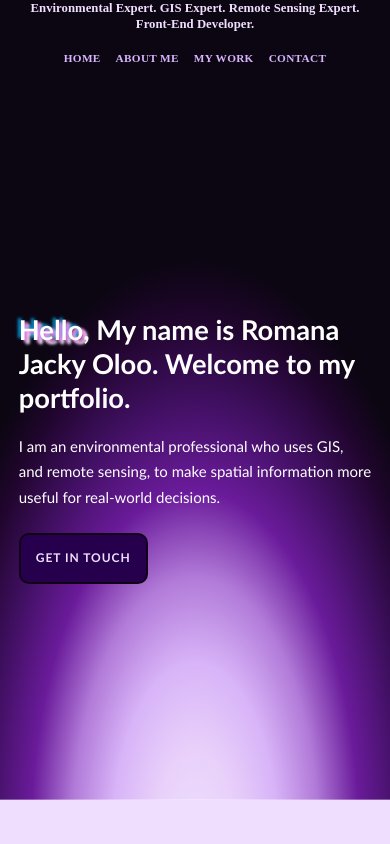
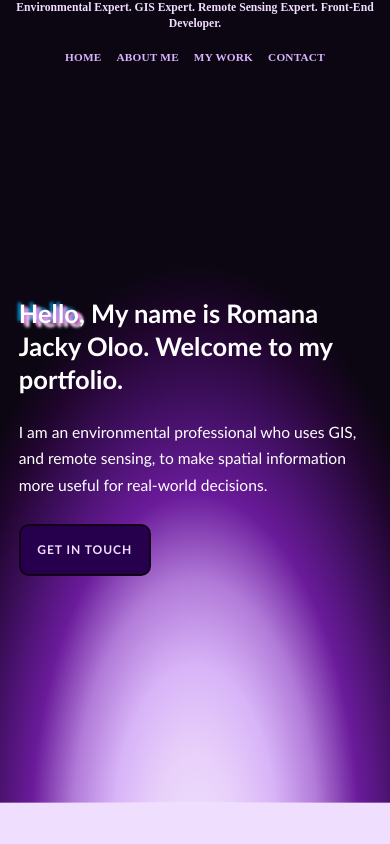
Before and after one commit to romanajacky/Portfolio-, a plain HTML site: page index.html in a window 390 px wide. Shown: the part 52-896 px from the top of the page. Drawn offline with Linux system fonts and the light colour scheme.

Commit message:
Update styles.css
Updated styles.css to make it mobile responsive

```diff
--- a/styles.css
+++ b/styles.css
@@ -1,3 +1,5 @@
+/*UNIVERSAL STYLES*/
+
 *, *::before, *::after {
     box-sizing: border-box;
 }
@@ -30,6 +32,8 @@ h1, h2, h3, p {
 h2 {
     font-weight: 800;
 }
+
+/*NAVBAR*/
 
 .navbar {
     position: fixed;
@@ -88,6 +92,9 @@ h2 {
     color: #EFDEFD;
 }
 
+
+/*HOME*/
+
 #home {
     display: flex;
     flex-direction: column;
@@ -98,10 +105,23 @@ h2 {
     padding: 120px 4rem 4rem;
     font-size: 1rem;
     font-weight: 400;
-  font-family: 'Trebuchet MS', 'Lucida Sans Unicode', 'Lucida Grande', 'Lucida Sans', Arial, sans-serif;
+    font-family: 'Trebuchet MS', 'Lucida Sans Unicode',
+        'Lucida Grande', 'Lucida Sans', Arial, sans-serif;
     line-height: 1.7;
     color: #FFFFFF;
-  background: radial-gradient( ellipse 70% 80% at 50% 105%, #EFDEFD 0%, #E8D0FA 15%, #D8B4F8 30%, #B17AD8 45%, #6A1B9A 60%, #421064 75%, #20052D 90%, #0C0613 100% );
+
+    background: radial-gradient(
+        ellipse 70% 80% at 50% 105%,
+        #EFDEFD 0%,
+        #E8D0FA 15%,
+        #D8B4F8 30%,
+        #B17AD8 45%,
+        #6A1B9A 60%,
+        #421064 75%,
+        #20052D 90%,
+        #0C0613 100%
+    );
+
     background-repeat: no-repeat;
     background-size: cover;
     background-position: center;
@@ -126,7 +146,10 @@ h2 {
 }
 
 span {
-  text-shadow: 3px 2px 3px #FC8AF6, -3px -2px 3px #048BCA, 5px 4px 3px #FFFFFF;
+    text-shadow:
+        3px 2px 3px #FC8AF6,
+        -3px -2px 3px #048BCA,
+        5px 4px 3px #FFFFFF;
 }
 
 .btn {
@@ -159,6 +182,8 @@ span {
     color: #110016;
 }
 
+/*ABOUT*/
+
 #about {
     display: flex;
     flex-direction: column;
@@ -169,7 +194,8 @@ span {
     padding: 5rem 4rem;
     font-size: 1.1rem;
     font-weight: 400;
-  font-family: 'Trebuchet MS', 'Lucida Sans Unicode', 'Lucida Grande', 'Lucida Sans', Arial, sans-serif;
+    font-family: 'Trebuchet MS', 'Lucida Sans Unicode',
+        'Lucida Grande', 'Lucida Sans', Arial, sans-serif;
     line-height: 1.7;
     color: #0C0613;
     background-color: #EFDEFD;
@@ -233,13 +259,16 @@ abbr:hover {
     margin-bottom: 0;
 }
 
+/*WORK*/
+
 #work {
     width: 100%;
     min-height: 100vh;
     padding: 5rem 4rem;
     background-color: #0C0613;
     color: #0C0613;
-  font-family: 'Trebuchet MS', 'Lucida Sans Unicode', 'Lucida Grande', 'Lucida Sans', Arial, sans-serif;
+    font-family: 'Trebuchet MS', 'Lucida Sans Unicode',
+        'Lucida Grande', 'Lucida Sans', Arial, sans-serif;
 }
 
 .seemywork {
@@ -329,15 +358,15 @@ abbr:hover {
 #work a.view-project:hover {
     background-color: #D8B4FE;
     color: #0C0613;
-
 }
 
 #work a.view-project:active {
-
     background-color: #0C0613;
     color: #FFFFFF;
     transform: translateY(-1px);
 }
+
+/*FULL-SCREEN PROJECT MODAL*/
 
 .project-modal {
     position: fixed;
@@ -347,7 +376,6 @@ abbr:hover {
     height: 100vh;
     height: 100dvh;
     background-color: #0C0613;
-
     display: flex;
     flex-direction: column;
 }
@@ -363,15 +391,12 @@ abbr:hover {
     width: 100%;
     min-height: 50px;
     flex-shrink: 0;
-
     background-color: #111827;
     box-shadow: none;
-
     display: flex;
     justify-content: flex-end;
     align-items: center;
     gap: 0.5rem;
-
     padding: 0.25rem 1rem;
     z-index: 1000;
 }
@@ -379,39 +404,27 @@ abbr:hover {
 #project-modal #close-project {
     position: fixed;
     top: 4px;
-    right: 15x;
+    right: 15px;
     z-index: 1001;
-
     display: flex;
     align-items: center;
     justify-content: center;
-
     width: 48px;
     height: 48px;
     padding: 0;
     margin: 0;
-
     background-color: transparent;
     color: #D8B4FE;
-
     font-family: Arial, sans-serif;
     font-size: 2.8rem;
     font-weight: 300;
     line-height: 1;
-
     border: none;
     box-shadow: none;
     cursor: pointer;
-
     transform-origin: center;
-    transition:
-        color 0.3s ease,
-        transform 0.3s ease;
-}
-
-#project-modal #close-project {
+    transition: background-color 0.2s ease, color 0.2s ease;
     border-radius: 4px;
-    transition: background-color 0.2s ease, color 0.2s ease;
 }
 
 #project-modal #close-project:hover {
@@ -429,6 +442,8 @@ abbr:hover {
     background-color: #FFFFFF;
     display: block;
 }
+
+/*CONTACT*/
 
 #contact {
     display: flex;
@@ -471,11 +486,12 @@ abbr:hover {
 label {
     display: block;
     margin: 0.75rem 0 0.4rem;
-  color: #EFDEFD; /* Fixed color conflict over dark purple box */
+    color: #EFDEFD;
     font-weight: 600;
 }
 
-input, textarea {
+input,
+textarea {
     display: block;
     width: 100%;
     max-width: 100%;
@@ -492,7 +508,8 @@ textarea {
     resize: vertical;
 }
 
-input:focus, textarea:focus {
+input:focus,
+textarea:focus {
     outline: 2px solid #EFDEFD;
     outline-offset: 2px;
 }
@@ -536,6 +553,8 @@ input:focus, textarea:focus {
     display: none;
 }
 
+/*FOOTER*/
+
 .footer {
     width: 100%;
     padding: 2rem 1.5rem;
@@ -569,13 +588,9 @@ span.copyright {
     color: #EFDEFD;
 }
 
-@media (max-width: 1000px) {
-  #work {
-    padding: 4rem 2rem;
-    }
-}
+/*TABLETS*/
 
-@media (max-width: 1000px) {
+@media (min-width: 601px) and (max-width: 1000px) {
 
     .navbar {
         gap: 1rem;
@@ -633,12 +648,17 @@ span.copyright {
     }
 }
 
+
+/*MOBILE PHONES*/
+
 @media (max-width: 600px) {
 
     html {
         font-size: 15px;
-        scroll-padding-top: 100px;
+        scroll-padding-top: 1rem;
     }
+
+    /* NAVBAR */
 
     .navbar {
         position: relative;
@@ -646,67 +666,74 @@ span.copyright {
         flex-direction: column;
         justify-content: center;
         align-items: center;
-        gap: 0.75rem;
-        padding: 1rem 1rem;
+        gap: 0.6rem;
+        padding: 1rem 1rem 1.25rem;
     }
 
     .logo-container {
+        width: 100%;
         max-width: 100%;
-        width: 100%;
         text-align: center;
     }
 
     .logo h1 {
-        font-size: 1.5rem;
+        font-size: clamp(1.4rem, 5.5vw, 1.8rem);
         line-height: 1.3;
+        margin: 0.2rem 0 0.4rem;
     }
 
     .logo_subtitle {
-        font-size: 0.85rem;
+        font-size: clamp(0.75rem, 3vw, 0.95rem);
+        line-height: 1.4;
+        margin: 0;
     }
 
     .nav-links {
         width: 100%;
-        display: flex;
         justify-content: center;
         align-items: center;
         flex-wrap: wrap;
-        gap: 0.65rem 1rem;
+        gap: 0.6rem 1rem;
+        margin-top: 0.35rem;
     }
 
     .nav-links a {
         font-size: 0.75rem;
-        letter-spacing: 0.3px;
+        letter-spacing: 0.2px;
         padding: 0.25rem 0;
     }
+
+    /* Home */
 
     #home {
         min-height: 85vh;
         min-height: 85svh;
-        padding: 3rem 1.25rem;
+        padding: 3rem 1.25rem 4rem;
+        justify-content: center;
         align-items: flex-start;
         background-size: cover;
         background-position: center;
     }
 
     #home p:first-child {
-        font-size: clamp(1.7rem, 7vw, 2.3rem);
-        line-height: 1.25;
-        margin: 1rem 0 1.25rem;
+        font-size: clamp(1.7rem, 6.5vw, 2.3rem);
+        line-height: 1.3;
+        margin: 0 0 1.5rem;
     }
 
     #home p:nth-child(2) {
-        font-size: 1rem;
+        font-size: clamp(1rem, 4vw, 1.15rem);
         line-height: 1.7;
-        margin-bottom: 1.5rem;
+        margin: 0 0 1.75rem;
     }
 
     .btn {
-        max-width: 100%;
-        padding: 0.9rem 1rem;
+        padding: 0.9rem 1.1rem;
         font-size: 0.8rem;
         letter-spacing: 0.08em;
     }
+
+    /*ABOUT*/
 
     #about {
         min-height: auto;
@@ -742,6 +769,8 @@ span.copyright {
         margin-bottom: 1.25rem;
     }
 
+    /* Work */
+
     #work {
         min-height: auto;
         padding: 3.5rem 1.25rem;
@@ -750,7 +779,6 @@ span.copyright {
     .seemywork {
         font-size: clamp(1.7rem, 6vw, 2.2rem);
         margin-bottom: 2rem;
-        text-align: left;
     }
 
     .projects-container {
@@ -779,10 +807,11 @@ span.copyright {
     }
 
     #work a.view-project {
-        display: inline-block;
         max-width: 100%;
         padding: 0.75rem 1rem;
     }
+
+    /* Project modal */
 
     .project-modal {
         height: 100vh;
@@ -806,6 +835,8 @@ span.copyright {
         width: 100%;
         min-height: 0;
     }
+
+    /* Contact */
 
     #contact {
         min-height: auto;
@@ -854,6 +885,8 @@ span.copyright {
         overflow-wrap: anywhere;
     }
 
+    /* Footer */
+
     .footer {
         padding: 1.5rem 1rem;
         font-size: 0.85rem;
@@ -867,8 +900,10 @@ span.copyright {
         font-size: 0.85rem;
         letter-spacing: 0.2px;
     }
+}
 
-}
+
+/*EXTRA-SMALL PHONES*/
 
 @media (max-width: 360px) {
 
@@ -908,8 +943,10 @@ span.copyright {
     .form-container {
         padding: 1rem;
     }
+}
 
-}
+
+/*REDUCED MOTION ACCESSIBILITY*/
 
 @media (prefers-reduced-motion: reduce) {
 
@@ -924,5 +961,4 @@ span.copyright {
         animation-iteration-count: 1 !important;
         transition-duration: 0.01ms !important;
     }
-
 }
```
Lines whose indentation alone changed are shown as unchanged.
